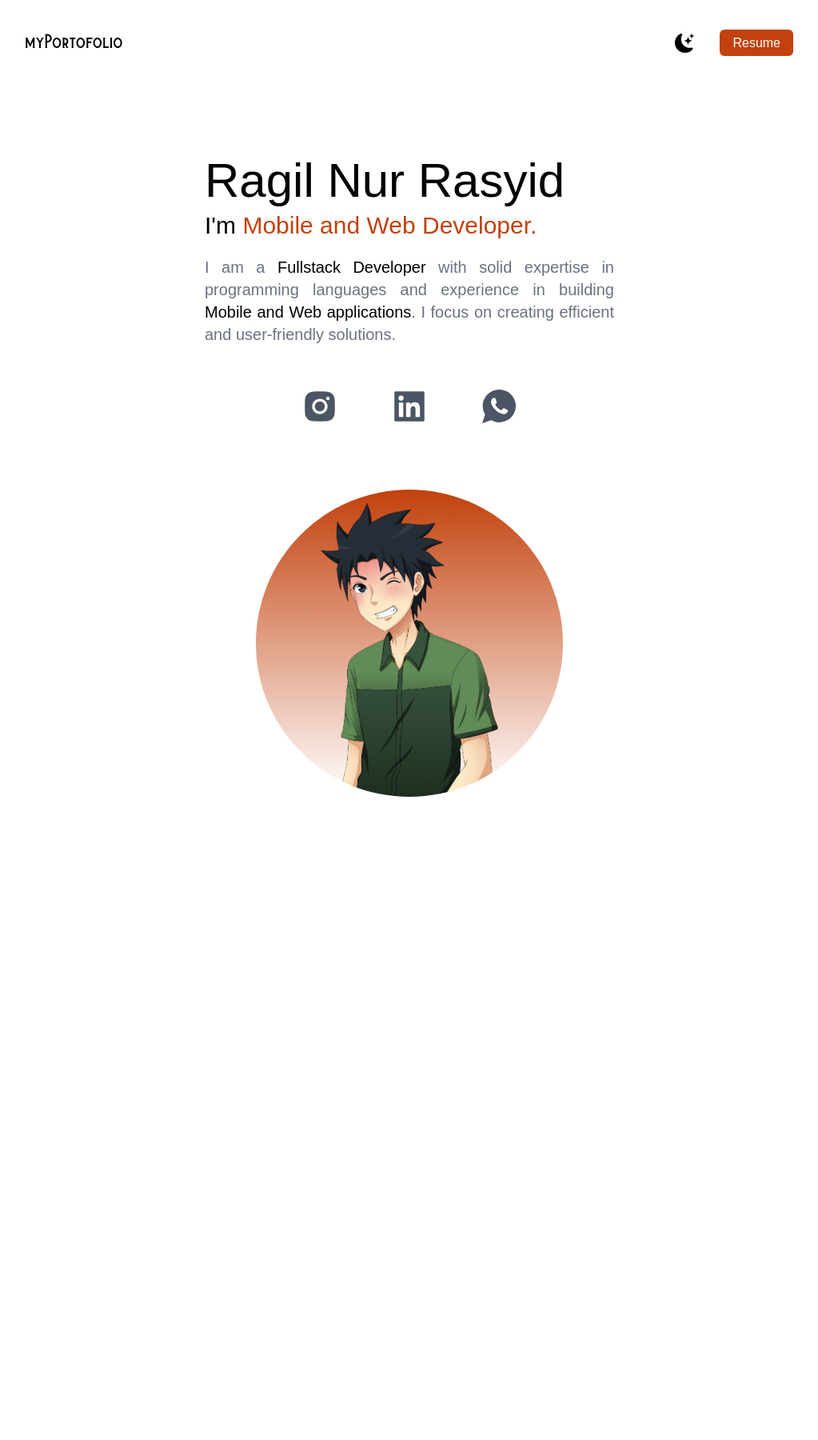
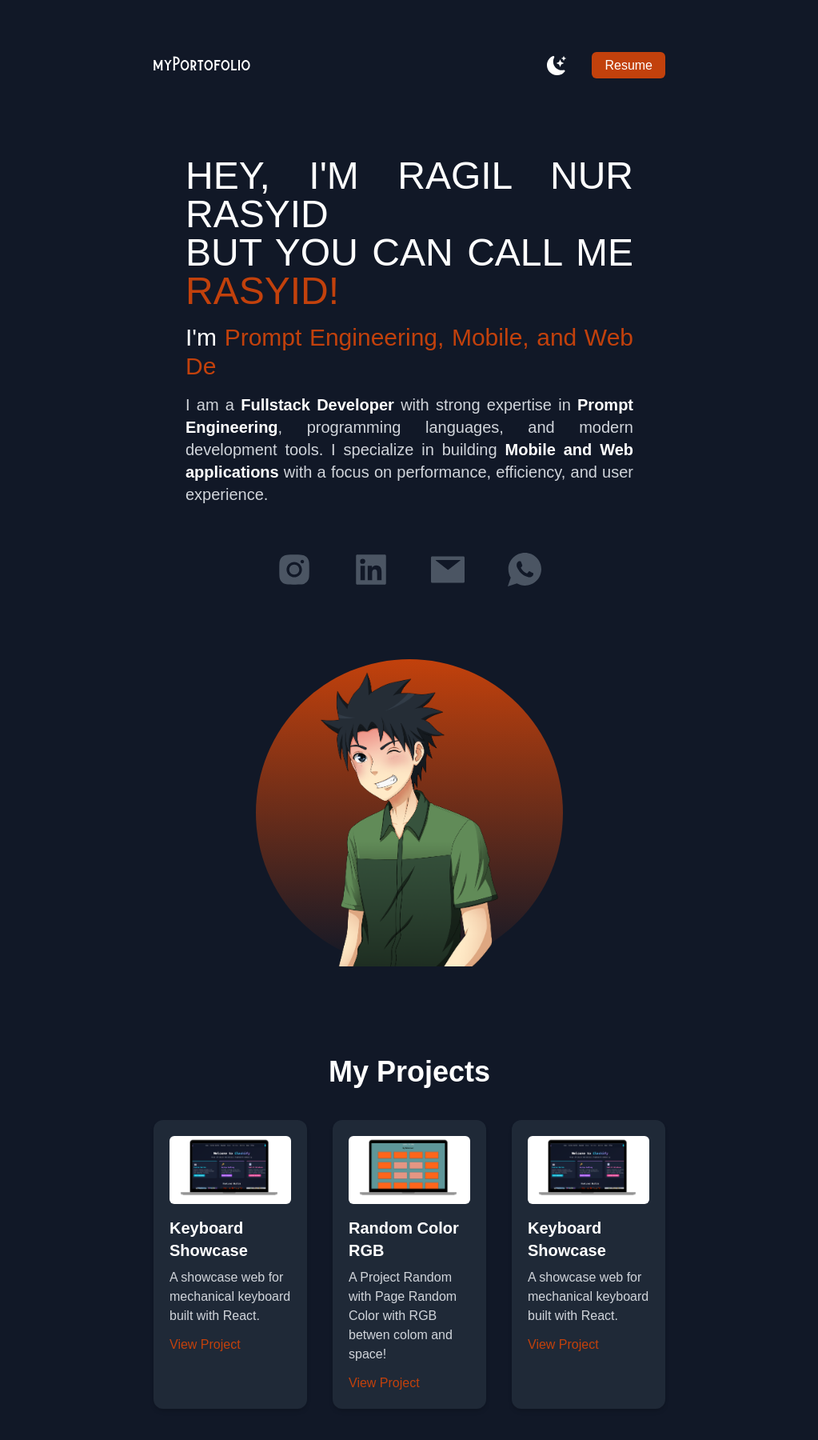
Before and after one commit to ra-rasyid/react_portofolio, a Next.js app: page / in a window 1280 px wide. Shown: the top 1800 px of the page at 80% size, without its empty margins (128-1151 px from the left). Before the commit the page ends 996 px from the top, so only its background shows below. Built offline with nearby package versions, Linux system fonts and the light colour scheme.

Commit message:
perbaiki tampilan agar responsif

```diff
--- a/pages/api/hello.js
+++ /dev/null
@@ -1,5 +0,0 @@
-// Next.js API route support: https://nextjs.org/docs/api-routes/introduction
-
-export default function handler(req, res) {
-  res.status(200).json({ name: "John Doe" });
-}
--- a/pages/index.js
+++ b/pages/index.js
@@ -1,7 +1,7 @@
 import Head from 'next/head'; // Komponen Head untuk memasukkan metadata halaman
 import { BsFillMoonStarsFill } from 'react-icons/bs'; // Icon untuk mode gelap
 import { IoLogoWhatsapp } from "react-icons/io"; // Icon untuk WhatsApp
-import { AiFillLinkedin, AiFillInstagram } from 'react-icons/ai'; // Icon untuk LinkedIn dan Instagram
+import { AiFillLinkedin, AiFillInstagram, AiFillMail } from 'react-icons/ai'; // Icon untuk LinkedIn dan Instagram
 import Image from 'next/image'; // Komponen Image dari Next.js untuk optimasi gambar
 import rasyid from '../public/avatar_rasyid.png'; // Import gambar profil
 import { useState } from 'react'; // Hook useState untuk mengelola state
@@ -9,7 +9,7 @@ import { motion } from "framer-motion"; // Library untuk animasi
 import TypingEffect from '../components/TypingEffect'; // Komponen animasi mengetik
 
 export default function Home() {
-  const [darkMode, setDarkMode] = useState(false); // State untuk mode gelap
+  const [darkMode, setDarkMode] = useState(true); // State untuk mode gelap
 
   return (
     <div className={darkMode ? 'dark' : ""}>
@@ -20,10 +20,10 @@ export default function Home() {
 
       {/* Main content */}
       <main className="bg-white px-10 md:px-20 lg:px-40 dark:bg-gray-900 dark:text-white">
-        <section className="min-h-screen">
+        <section className="py-12 px-5 md:px-20 lg:px-40">
 
           {/* Navigasi dengan tombol mode gelap dan tautan resume */}
-          <nav className="py-10 mb-12 flex justify-between">
+          <nav className="py-5 mb-12 flex justify-between items-center">
             <h1 className="text-xl font-burtons">myPortofolio</h1>
             <ul className="flex items-center">
               <li>
@@ -37,51 +37,94 @@ export default function Home() {
             </ul>
           </nav>
 
-          {/* Informasi teks profil */}
-          <div className="text-center p-10">
-            <div className="inline-block text-left">
-              <h2 className="text-4xl py-0 font-medium md:text-6xl">
-                Ragil Nur Rasyid
+          <div className="text-center px-4 sm:px-6 md:px-10 py-8">
+            <div className="inline-block text-left max-w-md mx-auto sm:max-w-xl md:max-w-3xl">
+              <h2 className="text-2xl md:text-5xl font-medium text-left sm:text-justify">
+                HEY, I'M RAGIL NUR RASYID <br />
+                BUT YOU CAN CALL ME <span className="text-orange-700">RASYID!</span>
               </h2>
 
-              {/* Animasi teks menggunakan framer-motion */}
               <motion.h3
-                className="text-2xl py-2 md:text-3xl"
-                initial={{ opacity: 0 }} // Awal opacity 0
-                animate={{ opacity: 1 }} // Opacity menjadi 1
-                transition={{ delay: 0.5, duration: 1 }} // Durasi dan jeda animasi
+                className="text-xl md:text-3xl mt-4 text-left sm:text-justify"
+                initial={{ opacity: 0 }}
+                animate={{ opacity: 1 }}
+                transition={{ delay: 0.5, duration: 1 }}
               >
-                I'm <span className="text-orange-700"><TypingEffect text="Mobile and Web Developer." /></span>
+                I'm <span className="text-orange-700">
+                  <TypingEffect text="Prompt Engineering, Mobile, and Web Developer." />
+                </span>
               </motion.h3>
 
-              {/* Deskripsi singkat */}
-              <p className="text-justify text-md py-3 leading-6 text-gray-500 md:text-xl max-w-lg mx-auto">
-                I am a <span className="text-black dark:text-white">Fullstack Developer</span> with solid expertise in programming languages and experience in building <span className="text-black dark:text-white">Mobile and Web applications</span>. I focus on creating efficient and user-friendly solutions.
+              <p className="text-gray-500 dark:text-gray-300 text-md md:text-xl text-justify break-words leading-relaxed mt-4">
+                I am a <span className="text-black dark:text-white font-semibold">Fullstack Developer</span> with strong expertise in <span className="text-black dark:text-white font-semibold">Prompt Engineering</span>, programming languages, and modern development tools. I specialize in building <span className="text-black dark:text-white font-semibold">Mobile and Web applications</span> with a focus on performance, efficiency, and user experience.
               </p>
             </div>
           </div>
 
+
 {/* Ikon media sosial dengan tautan */}
-          <div className="text-5xl flex justify-center gap-16 py-0 text-gray-600 flex-wrap">
+<div className="flex flex-wrap justify-center gap-8 sm:gap-12 py-6 text-gray-600 text-4xl md:text-5xl">
   {/* Instagram */}
   <a href="https://www.instagram.com/nrrssyydd?igsh=eTAyYjFkbGltZzlp" target="_blank" rel="noopener noreferrer">
-              <AiFillInstagram className="cursor-pointer hover:text-orange-700 text-4xl md:text-5xl" />
+    <AiFillInstagram className="cursor-pointer hover:text-orange-700" />
   </a>
+
   {/* LinkedIn */}
   <a href="https://www.linkedin.com/in/ragil-nur-rasyid-10b5972b4/?originalSubdomain=id" target="_blank" rel="noopener noreferrer">
-              <AiFillLinkedin className="cursor-pointer hover:text-orange-700 text-4xl md:text-5xl" />
+    <AiFillLinkedin className="cursor-pointer hover:text-orange-700" />
   </a>
+
+  {/* Email */}
+  <a href="https://mail.google.com/mail/?view=cm&fs=1&to=ragilnurrasyid2004@gmail.com" target="_blank" rel="noopener noreferrer">
+    <AiFillMail className="cursor-pointer hover:text-orange-700" />
+  </a>
+
   {/* WhatsApp */}
   <a href="https://wa.me/qr/UTKKEN4ZFP6UG1" target="_blank" rel="noopener noreferrer">
-              <IoLogoWhatsapp className="cursor-pointer hover:text-orange-700 text-4xl md:text-5xl" />
+    <IoLogoWhatsapp className="cursor-pointer hover:text-orange-700" />
   </a>
 </div>
 
           {/* Gambar profil dengan background gradient */}
-          <div className='relative mx-auto bg-gradient-to-b from-orange-700 rounded-full w-80 h-80 mt-20 overflow-hidden md:h-96 md:w-96'>
+          <div className='relative mx-auto bg-gradient-to-b from-orange-700 rounded-full w-72 h-72 mt-10 mb-6 md:w-96 md:h-96 md:mt-16'>
             <Image src={rasyid} layout='fill' objectFit='cover'/> {/* Gambar profil */}
           </div>
         </section>
+
+        {/* Bagian proyek */}
+        <section className="pt-10 pb-16 px-5 md:px-20 lg:px-40">
+          <h2 className="text-4xl font-bold text-center mb-10">My Projects</h2>
+          <div className="grid gap-8 md:grid-cols-2 lg:grid-cols-3">
+
+
+            {/* Contoh 2 */}
+            <div className="bg-white dark:bg-gray-800 p-5 rounded-xl shadow-md hover:shadow-lg transition duration-300">
+              <Image src="/Desain keyboard.png" alt="Keyboard Web" width={500} height={300} className="rounded-md" />
+              <h3 className="text-xl font-semibold mt-4">Keyboard Showcase</h3>
+              <p className="text-gray-600 dark:text-gray-300 mt-2">A showcase web for mechanical keyboard built with React.</p>
+              <a href="https://clackify.vercel.app/" target="_blank" className="text-orange-700 mt-3 inline-block">View Project</a>
+            </div>
+
+            {/* Contoh 2 */}
+            <div className="bg-white dark:bg-gray-800 p-5 rounded-xl shadow-md hover:shadow-lg transition duration-300">
+              <Image src="/desain colorAcak.png" alt="Keyboard Web" width={500} height={300} className="rounded-md" />
+              <h3 className="text-xl font-semibold mt-4">Random Color RGB</h3>
+              <p className="text-gray-600 dark:text-gray-300 mt-2">A Project Random with Page Random Color with RGB betwen colom and space!</p>
+              <a href="https://color-acak.vercel.app/" target="_blank" className="text-orange-700 mt-3 inline-block">View Project</a>
+            </div>
+
+                        {/* Contoh 2 */}
+            <div className="bg-white dark:bg-gray-800 p-5 rounded-xl shadow-md hover:shadow-lg transition duration-300">
+              <Image src="/Desain keyboard.png" alt="Keyboard Web" width={500} height={300} className="rounded-md" />
+              <h3 className="text-xl font-semibold mt-4">Keyboard Showcase</h3>
+              <p className="text-gray-600 dark:text-gray-300 mt-2">A showcase web for mechanical keyboard built with React.</p>
+              <a href="https://clackify.vercel.app/" target="_blank" className="text-orange-700 mt-3 inline-block">View Project</a>
+            </div>
+
+            {/* Tambahkan project lainnya di sini */}
+          </div>
+        </section>
+
       </main>
     </div>
   );
```
Also changed, not shown: public/Desain colorAcak.png (added), public/Desain keyboard.png (added). Lines whose indentation alone changed are shown as unchanged.
